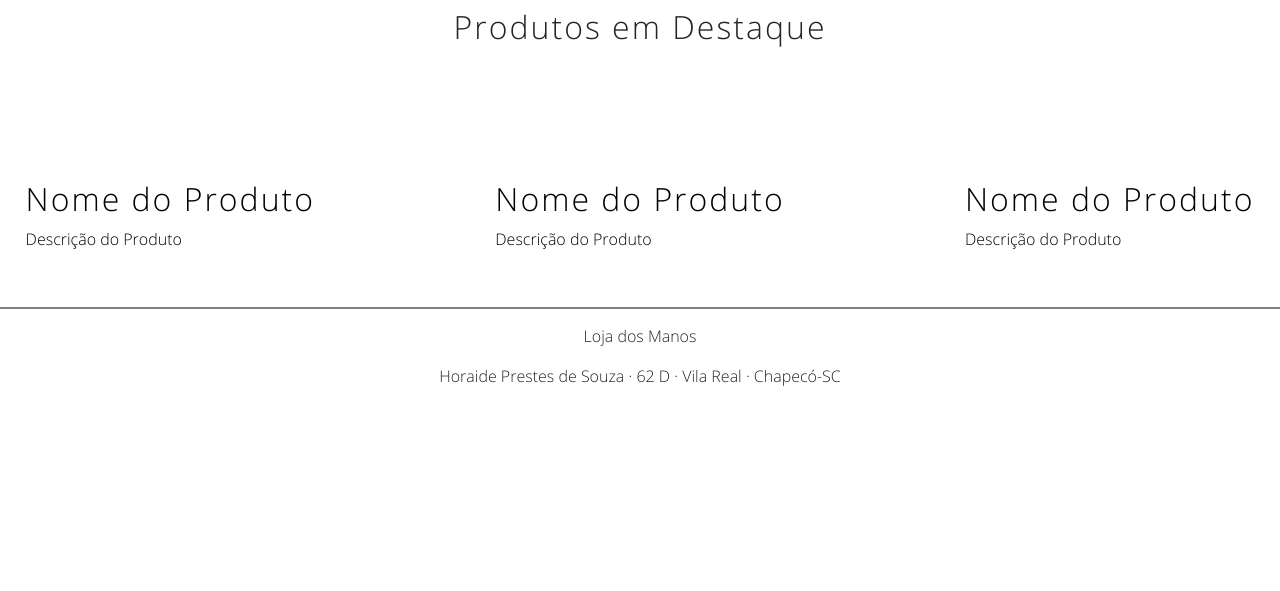
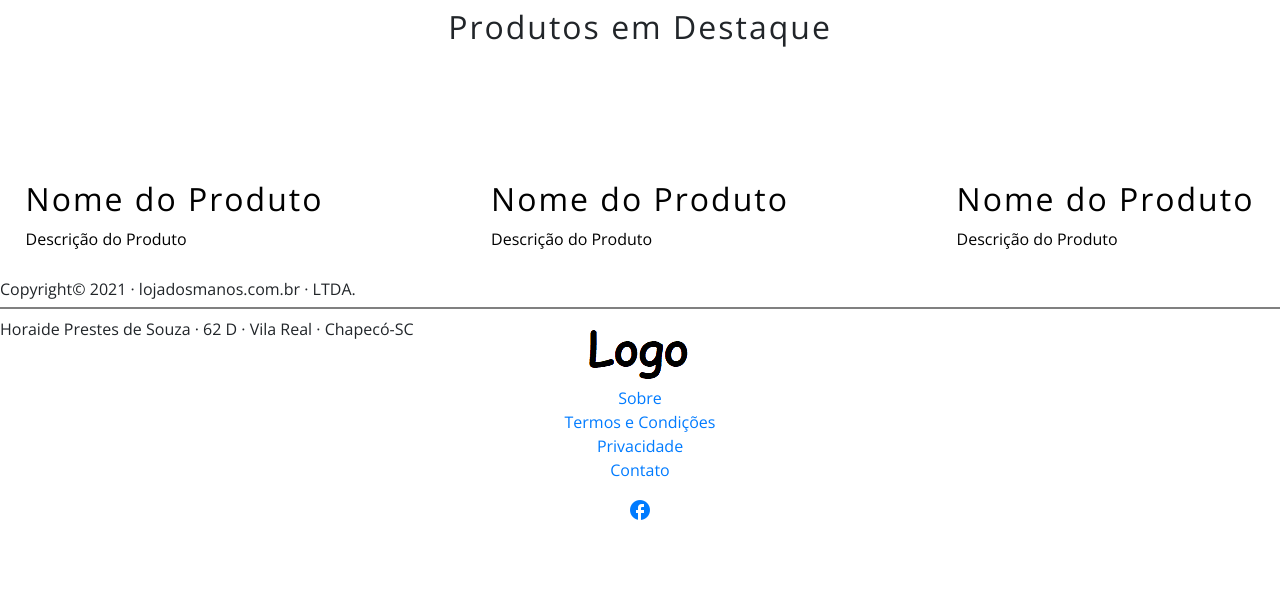
Before and after one commit to JeffGrun/projeto-01, a plain HTML site: page index.html in a window 1280 px wide. Shown: the part 868-1459 px from the top of the page. Before the commit the page ends 1272 px from the top, so only its background shows below. Drawn offline with nearby package versions, Linux system fonts and the light colour scheme; a web font is replaced by a local one.

Commit message:
Update index.html

```diff
--- a/index.html
+++ b/index.html
@@ -9,6 +9,8 @@
         <meta name="viewport" content="width=device-width,initial-scale=1.0 maximum-scale=1.0"/>
         <link rel="stylesheet" href="css/style.css"/>
 		<link rel="stylesheet" href="https://fonts.googleapis.com/icon?family=Material+Icons"/>
+        <link rel="stylesheet" href="https://fonts.googleapis.com/css2?family=Material+Icons"/>
+        <link rel='stylesheet' href='//fonts.googleapis.com/css?family=Lato:400,700,400italic,700italic|Open+Sans:400,300,600,700,800|Source+Serif+Pro'/>
         <link rel="stylesheet" href="https://maxcdn.bootstrapcdn.com/bootstrap/4.5.2/css/bootstrap.min.css"/>
         <script src="https://ajax.googleapis.com/ajax/libs/jquery/3.5.1/jquery.min.js"></script>
         <script src="https://cdnjs.cloudflare.com/ajax/libs/popper.js/1.16.0/umd/popper.min.js"></script>
@@ -24,8 +26,8 @@
             <div class="menu">
                 <ul>
                     <li><a href="#" title="Home"><i class="material-icons">home</i>Home</a></li>
-                    <li><a href="#" title="Home"><i class="material-icons">store</i>Produtos</a></li>
-                    <li><a href="#" title="Home"><i class="material-icons">contact_page</i>Contato</a></li>
+                    <li><a href="#" title="Produtos"><i class="material-icons">store</i>Produtos</a></li>
+                    <li><a href="#" title="Contatos"><i class="material-icons">contact_page</i>Contato</a></li>
                 </ul>
             </div><!--menu-->
         </nav>
@@ -121,9 +123,38 @@
 
         <footer>
             <div class="footer">
-                <p>Loja dos Manos</p>
+                <div class="footer-logo">
+                    <a href=""><img src="/projeto-01/image/logo.png" alt="Logo da Loja"/></a>
+                </div><!--footer-logo-->
+
+                <nav>
+                    <div class="footer-menu">
+                        <ul>
+                            <li><a href="#" title="Sobre">Sobre</a></li>
+                            <li><a href="#" title="Termos e Condições">Termos e Condições</a></li>
+                            <li><a href="#" title="Privacidade">Privacidade</a></li>
+                            <li><a href="#" title="Contato">Contato</a></li>
+                        </ul>
+                    </div><!--footer-menu-->
+                </nav>
+
+                <nav>
+                    <div class="footer-social">
+                        <ul>
+                            <li><a href="#" title="Facebook"><i class="material-icons">facebook</i></a></li>
+                            <li><a href="#" title="Instagram"><i class="material-icons">social</i></a></li>
+                            <li><a href="#" title="WhatsApp"><i class="material-icons">whatsapp</i></a></li>
+                        </ul>
+                    </div><!--footer-social-->
+                </nav>
+            </div><!--footer-->
+        </footer>
+
+        <footer>
+            <div class="footer-adress">
+                <p>Copyright© 2021 · lojadosmanos.com.br · LTDA.</p>
                 <p>Horaide Prestes de Souza · 62 D · Vila Real · Chapecó-SC</p>
-            </div><!--footer-->
+            </div><!--footer-adress-->
         </footer>
     </body>
 </html>
```
